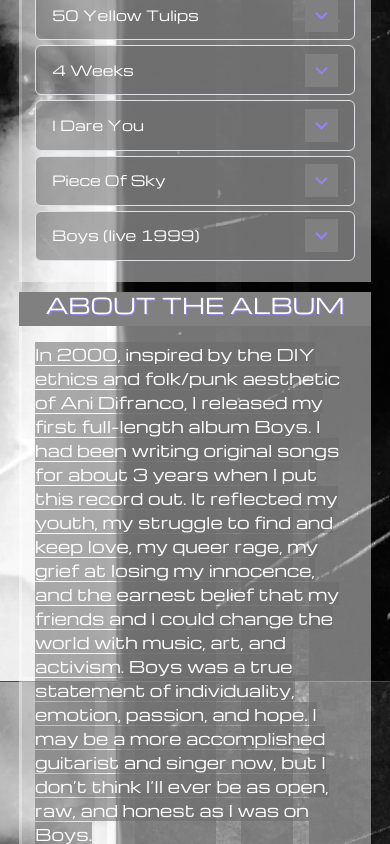
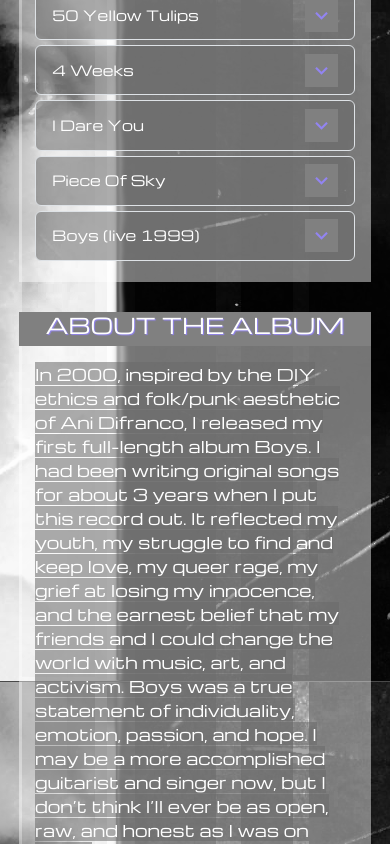
Before and after one commit to HelenIL/colemanlindberg, a React (Create React App) app: page /albums/boys in a window 390 px wide. Shown: the part 1156-2000 px from the top of the page. Built offline with nearby package versions, Linux system fonts and the light colour scheme; a web font is replaced by a local one.

Commit message:
mobile sizing edits

```diff
--- a/src/components/albumAbout/albumAboutCard.tsx
+++ b/src/components/albumAbout/albumAboutCard.tsx
@@ -54,7 +54,7 @@ export default function AlbumAboutCard({ about, album, color, pic }: AboutProps)
   console.log(album)
   return (
     <div
-      className="ac-outer d-flex align-items-stretch"
+      className="ac-outer"
       // style={{border: '2px solid green'}}
     >
       <div style={{ display: "flex", justifyContent: "center" }}>
@@ -73,8 +73,8 @@ export default function AlbumAboutCard({ about, album, color, pic }: AboutProps)
             </span>
           </div>
             {/* about card */}
-          <div className="d-flex align-items-stretch" style={{  height: "100%", }}>
-            <div className="about-container ac-card-outer d-flex align-items-stretch">
+          <div className="" style={{  height: "100%", }}>
+            <div className="about-container ac-card-outer">
               <Card
                 className="ac-card-style rounded-0 border-0 "
                 style={{
--- a/src/components/albumAbout/index.css
+++ b/src/components/albumAbout/index.css
@@ -23,7 +23,7 @@ overflow: hidden;
 
 @media only screen and (max-width: 1024px) {
   .ac-card-style {
-  width: 25rem;
+  width: 30rem;
 }
 
 }
--- a/src/components/audio/audio.css
+++ b/src/components/audio/audio.css
@@ -1,11 +1,13 @@
 .audio-page-wrapper {
   /* padding: 20px; */
   font-family: "Michroma", sans-serif;
+
 }
 
 .card-body-style {
-  width: 30rem;
+  /* width: 30rem; */
   background-color: rgb(255, 255, 255, 0.45);
+
 }
 
 .ap-list-item {
@@ -84,7 +86,7 @@
 
 @media only screen and (max-width: 1024px) {
   .card-body-style {
-    width: 20rem;
+    width: 30rem;
   }
      audio {
     width: 100%;
@@ -145,9 +147,6 @@
 }
 
 @media only screen and (max-width: 344px) {
-  .card-body-style {
-    width: 18rem;
-  }
 
 .ap-controls-wrapper {
     flex-direction: row;
--- a/src/components/newAlbumComps/about/index.css
+++ b/src/components/newAlbumComps/about/index.css
@@ -14,6 +14,11 @@
     padding-left: 5px;
     padding-right: 5px;
    }
+
+   .mobile-divide {
+    display: none;
+}
+
 
 
    @media only screen and (max-width: 1024px) {
@@ -35,6 +40,13 @@
 .na-about {
     width: 25rem;
 }
+.mobile-divide {
+    margin-top: 20px;
+    display: flex;
+    justify-content: center;
+
+    background-color: gray;;
+}
 
 }
 
@@ -51,13 +63,7 @@
 .na-about {
     width: 22rem;
 }
-.mobile-divide {
-    margin-top: 20px;
-    display: flex;
-    justify-content: center;
 
-    background-color: gray;;
-}
 
 }
 
--- a/src/components/newAlbumComps/carousel/index.css
+++ b/src/components/newAlbumComps/carousel/index.css
@@ -11,9 +11,6 @@
 
 
 
-.mobile-divide {
-    display: none;
-}
 
 
 
--- a/src/components/subpages/albumSubPage.tsx
+++ b/src/components/subpages/albumSubPage.tsx
@@ -25,7 +25,7 @@ const AlbumSubPage: React.FC<ContainerProps> = ({
   };
 console.log(album)
   return (
-    <div style={dynamicStyle}>
+    <div style={dynamicStyle} className="album-subpage-outer">
       <div className="sub-cover-outer">
         <Card className="sub-cover">
           <Card.Img className="cover" src={album.cover} />
--- a/src/components/subpages/home/home.css
+++ b/src/components/subpages/home/home.css
@@ -77,12 +77,17 @@
 
 }
 
-/* @media only screen and (max-width: 540px) {
-  .hp-outer {
-    width: 720px;
-  }
+@media only screen and (max-width: 540px) {
+   .hp-header p {
+        font-size: 20px;
+    }
 
-} */
+    .sub-header-p {
+        font-size: 20px;
+    }
+
+
+}
 
 
 
@@ -125,3 +130,10 @@
     }
 
 }
+
+@media only screen and (max-width: 344px) {
+    .hp-header p {
+        font-size: 14px;
+    }
+
+}
--- a/src/components/subpages/subpage.css
+++ b/src/components/subpages/subpage.css
@@ -1,4 +1,6 @@
-
+.album-subpage-outer {
+    width: 100%;
+}
 
 .sub-cover-outer {
        display: flex;
@@ -20,11 +22,16 @@
 
 }
 
-@media only screen and (max-width: 820px) {
+@media only screen and (max-width: 986px) {
 
 .sub-comp-outer {
  flex-direction: column;
 }
+  .mobile-div {
+    display: flex;
+    justify-content: center;
+    margin-bottom: 20px;
+  }
    .sub-cover {
     width: 30rem;
    }
--- a/src/pages/owntheview/index.tsx
+++ b/src/pages/owntheview/index.tsx
@@ -5,7 +5,7 @@ import AlbumAboutCard from "../../components/albumAbout/albumAboutCard";
 
 export default function OwnTheView() {
   return (
-    <div style={{ display: "flex", alignItems: "center" }}>
+    <div style={{ display: "flex", alignItems: "center", width: '100vw' }}>
       <AlbumSubPage
         album={album}
         background={album.background}
```
Also changed, not shown: src/components/subpages/newAlbum/index.css (+12 -2 lines), src/albums/makingmyname/extras.js, src/albums/owntheview/extras.js.
